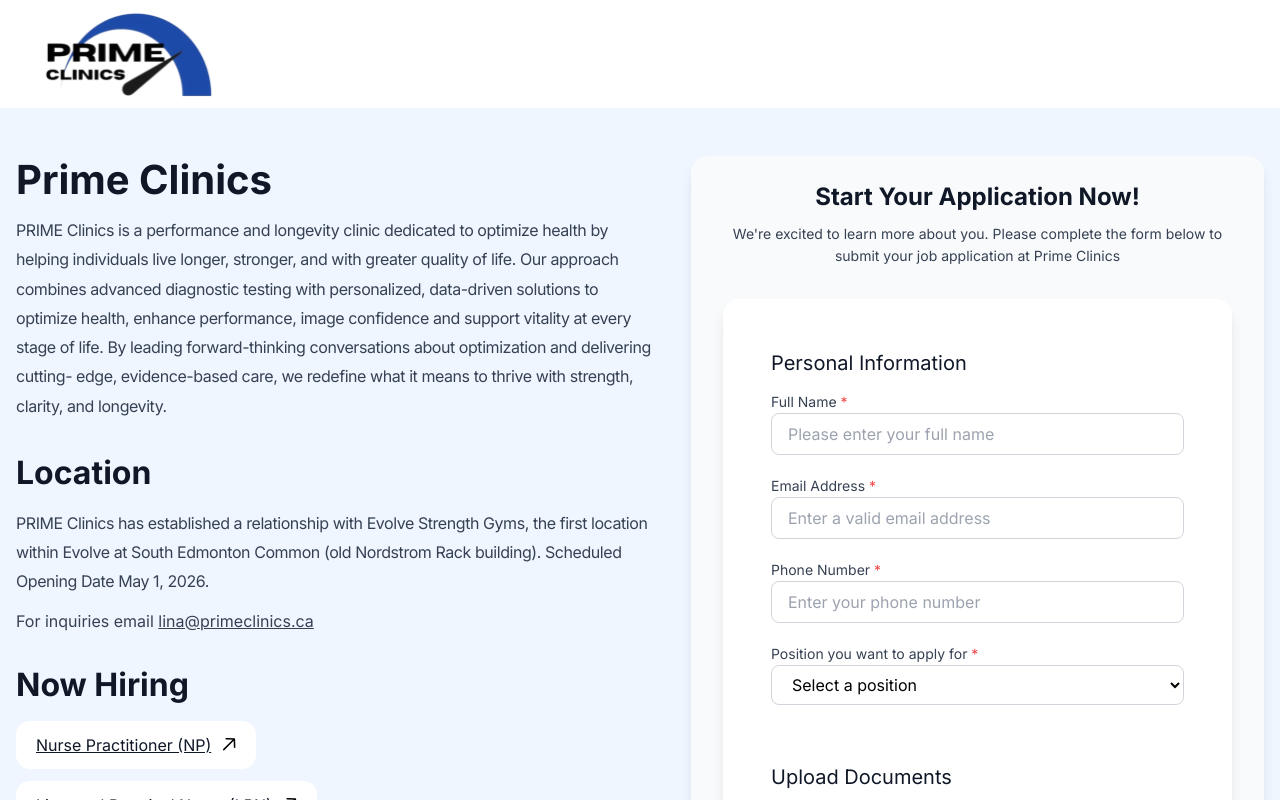
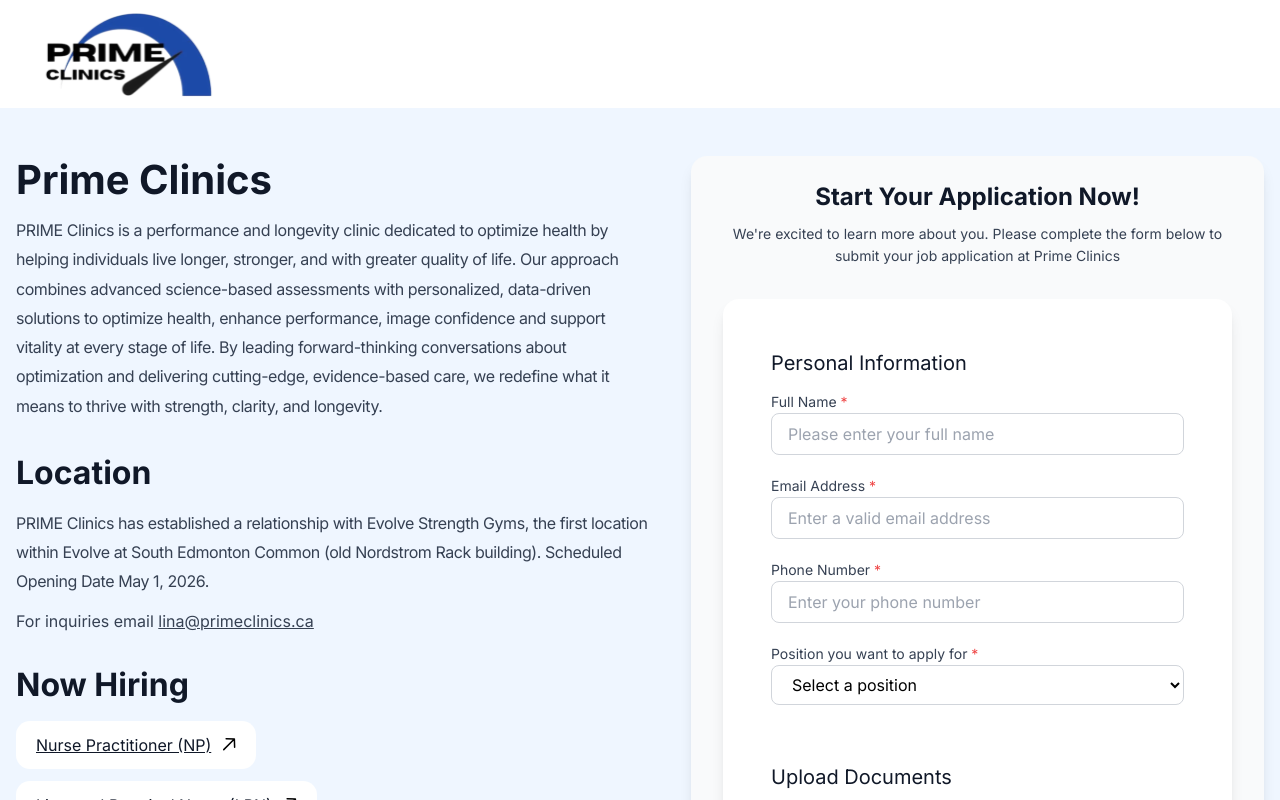
Before and after one commit to Cosmo-US-LLC/prime-clinics, a React (Vite) app: page / in a window 1280 px wide. Shown: the top 800 px of the page. Built offline with nearby package versions, Linux system fonts and the light colour scheme.

Commit message:
update text

```diff
--- a/src/components/ApplicationPage/MainText.jsx
+++ b/src/components/ApplicationPage/MainText.jsx
@@ -19,15 +19,7 @@
           Prime Clinics
         </h2>
         <p className="text-[#364153]  sm:text-start text-[14px] sm:text-[16px] font-normal leading-[22px] sm:leading-[29.25px] tracking-[-0.439px]">
-          PRIME Clinics is a performance and longevity clinic dedicated to
-          optimize health by helping individuals live longer, stronger, and with
-          greater quality of life. Our approach combines advanced diagnostic
-          testing with personalized, data-driven solutions to optimize health,
-          enhance performance, image confidence and support vitality at every
-          stage of life. By leading forward-thinking conversations about
-          optimization and delivering cutting- edge, evidence-based care, we
-          redefine what it means to thrive with strength, clarity, and
-          longevity.
+          PRIME Clinics is a performance and longevity clinic dedicated to optimize health by helping individuals live longer, stronger, and with greater quality of life. Our approach combines advanced science-based assessments with personalized, data-driven solutions to optimize health, enhance performance, image confidence and support vitality at every stage of life. By leading forward-thinking conversations about optimization and delivering cutting-edge, evidence-based care, we redefine what it means to thrive with strength, clarity, and longevity.
         </p>
       </div>
       <div className="flex flex-col gap-3">
```
